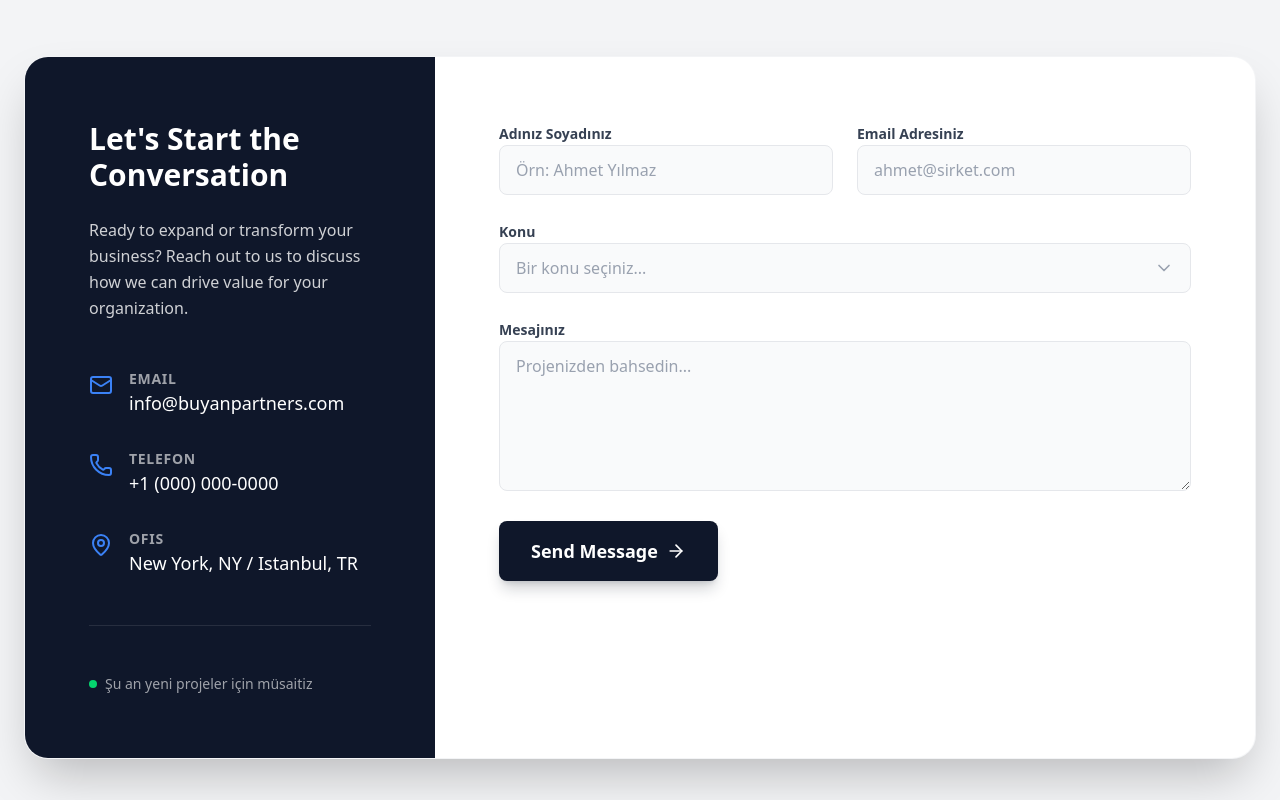
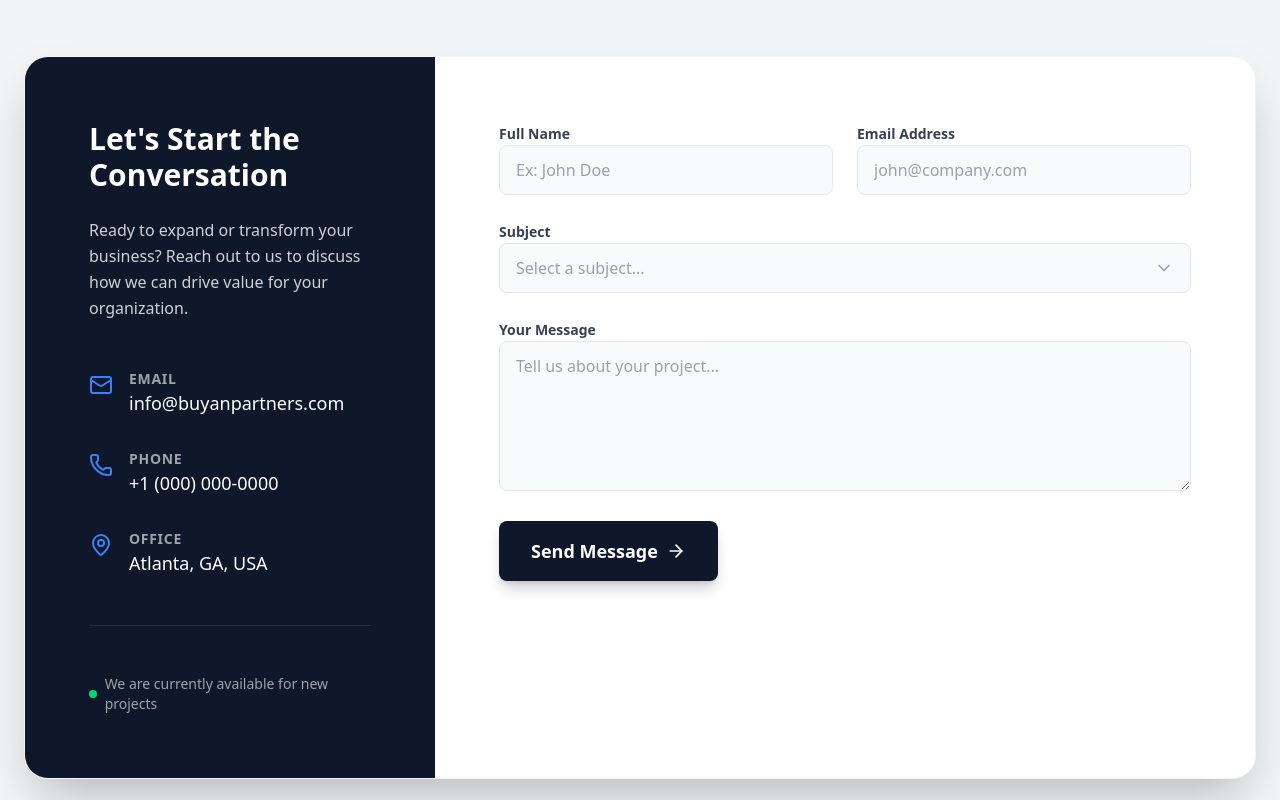
Before and after one commit to atakanclskn/buyan-partners, a React (Vite) app in the folder buyan-partners/: page / in a window 1280 px wide. Shown: the part 2200-3000 px from the top of the page. Built offline with nearby package versions, Linux system fonts and the light colour scheme.

Commit message:
feat: update Contact component with English translations and improved form validation messages

```diff
--- a/buyan-partners/src/components/Contact.jsx
+++ b/buyan-partners/src/components/Contact.jsx
@@ -18,11 +18,12 @@ const Contact = () => {
   const [errors, setErrors] = useState({});
   const [isDropdownOpen, setIsDropdownOpen] = useState(false);
 
+  // İngilizce Konu Başlıkları
   const subjectOptions = [
-    "Proje Danışmanlığı",
-    "Fiyat Teklifi",
-    "Genel Bilgi",
-    "İş Ortaklığı"
+    "Project Consulting",
+    "Request for Quotation",
+    "General Inquiry",
+    "Partnership Proposal"
   ];
 
   const handleChange = (e) => {
@@ -50,10 +51,11 @@ const Contact = () => {
 
   const validateForm = () => {
     const newErrors = {};
-    if (!formData.name.trim()) newErrors.name = "Lütfen adınızı giriniz.";
-    if (!formData.email.trim()) newErrors.email = "Email adresi zorunludur.";
-    if (!formData.subject) newErrors.subject = "Lütfen bir konu seçiniz.";
-    if (!formData.message.trim()) newErrors.message = "Mesaj içeriği boş olamaz.";
+    // İngilizce Hata Mesajları
+    if (!formData.name.trim()) newErrors.name = "Name is required.";
+    if (!formData.email.trim()) newErrors.email = "Email address is required.";
+    if (!formData.subject) newErrors.subject = "Please select a subject.";
+    if (!formData.message.trim()) newErrors.message = "Message cannot be empty.";
 
     setErrors(newErrors);
     return Object.keys(newErrors).length === 0;
@@ -69,7 +71,7 @@ const Contact = () => {
 
     const mailSubject = encodeURIComponent(`${subject} - ${name}`);
     const mailBody = encodeURIComponent(
-      `Gönderen: ${name}\nEmail: ${email}\n\nMesaj:\n${message}`
+      `Name: ${name}\nEmail: ${email}\n\nMessage:\n${message}`
     );
 
     window.location.href = `mailto:${targetEmail}?subject=${mailSubject}&body=${mailBody}`;
@@ -82,7 +84,7 @@ const Contact = () => {
         <Reveal>
           <div className="grid grid-cols-1 lg:grid-cols-3 rounded-3xl overflow-hidden shadow-2xl border border-transparent dark:border-slate-700/50">
 
-            {/* SOL TARAF */}
+            {/* SOL TARAF (Bilgi Paneli) */}
             <div className="bg-primary dark:bg-slate-800 text-white p-12 lg:p-16 lg:col-span-1 flex flex-col justify-between relative z-10 transition-colors duration-300">
               <div>
                 <h3 className="text-3xl font-bold mb-6">{contact.title}</h3>
@@ -102,7 +104,7 @@ const Contact = () => {
                   <div className="flex items-start space-x-4">
                     <Phone className="w-6 h-6 text-secondary mt-1" />
                     <div>
-                      <p className="text-sm text-white/60 uppercase tracking-wider font-semibold">Telefon</p>
+                      <p className="text-sm text-white/60 uppercase tracking-wider font-semibold">Phone</p>
                       <p className="text-lg">{contact.info.phone}</p>
                     </div>
                   </div>
@@ -110,7 +112,7 @@ const Contact = () => {
                   <div className="flex items-start space-x-4">
                     <MapPin className="w-6 h-6 text-secondary mt-1" />
                     <div>
-                      <p className="text-sm text-white/60 uppercase tracking-wider font-semibold">Ofis</p>
+                      <p className="text-sm text-white/60 uppercase tracking-wider font-semibold">Office</p>
                       <p className="text-lg max-w-xs">{contact.info.address}</p>
                     </div>
                   </div>
@@ -120,7 +122,7 @@ const Contact = () => {
               <div className="mt-12 pt-12 border-t border-white/10">
                 <div className="flex items-center space-x-2 text-white/60">
                   <div className="w-2 h-2 rounded-full bg-green-400 animate-pulse"></div>
-                  <span className="text-sm">Şu an yeni projeler için müsaitiz</span>
+                  <span className="text-sm">We are currently available for new projects</span>
                 </div>
               </div>
             </div>
@@ -133,18 +135,18 @@ const Contact = () => {
                 <div className="grid grid-cols-1 md:grid-cols-2 gap-6">
                   {/* İSİM */}
                   <div className="space-y-2">
-                    <label className="text-sm font-semibold text-gray-700 dark:text-gray-300 transition-colors">Adınız Soyadınız</label>
+                    <label className="text-sm font-semibold text-gray-700 dark:text-gray-300 transition-colors">
+                      {contact.formLabels.name}
+                    </label>
                     <input
                       type="text"
                       name="name"
                       value={formData.name}
                       onChange={handleChange}
-                      // transition-all YERİNE transition-colors KULLANDIK (Kasmayı engeller)
-                      // placeholder renklerini ekledik
                       className={`w-full px-4 py-3 rounded-lg bg-gray-50 dark:bg-slate-700 border text-gray-900 dark:text-white focus:border-secondary outline-none transition-colors duration-300 placeholder:text-gray-400 dark:placeholder:text-gray-500
                         ${errors.name ? 'border-red-500 bg-red-50 dark:bg-red-900/10' : 'border-gray-200 dark:border-slate-600'}
                       `}
-                      placeholder="Örn: Ahmet Yılmaz"
+                      placeholder="Ex: John Doe"
                     />
                     <AnimatePresence>
                       {errors.name && (
@@ -157,7 +159,9 @@ const Contact = () => {
 
                   {/* EMAIL */}
                   <div className="space-y-2">
-                    <label className="text-sm font-semibold text-gray-700 dark:text-gray-300 transition-colors">Email Adresiniz</label>
+                    <label className="text-sm font-semibold text-gray-700 dark:text-gray-300 transition-colors">
+                      {contact.formLabels.email}
+                    </label>
                     <input
                       type="email"
                       name="email"
@@ -166,7 +170,7 @@ const Contact = () => {
                       className={`w-full px-4 py-3 rounded-lg bg-gray-50 dark:bg-slate-700 border text-gray-900 dark:text-white focus:border-secondary outline-none transition-colors duration-300 placeholder:text-gray-400 dark:placeholder:text-gray-500
                         ${errors.email ? 'border-red-500 bg-red-50 dark:bg-red-900/10' : 'border-gray-200 dark:border-slate-600'}
                       `}
-                      placeholder="ahmet@sirket.com"
+                      placeholder="john@company.com"
                     />
                     <AnimatePresence>
                       {errors.email && (
@@ -180,7 +184,7 @@ const Contact = () => {
 
                 {/* KONU */}
                 <div className="space-y-2 relative">
-                  <label className="text-sm font-semibold text-gray-700 dark:text-gray-300 transition-colors">Konu</label>
+                  <label className="text-sm font-semibold text-gray-700 dark:text-gray-300 transition-colors">Subject</label>
                   <div
                     onClick={() => setIsDropdownOpen(!isDropdownOpen)}
                     className={`w-full px-4 py-3 rounded-lg border cursor-pointer flex justify-between items-center transition-colors duration-300 hover:border-secondary
@@ -190,7 +194,7 @@ const Contact = () => {
                     `}
                   >
                     <span className={formData.subject ? 'text-gray-900 dark:text-white' : 'text-gray-400 dark:text-gray-500'}>
-                      {formData.subject || "Bir konu seçiniz..."}
+                      {formData.subject || "Select a subject..."}
                     </span>
                     <ChevronDown size={20} className={`transition-transform duration-300 ${isDropdownOpen ? 'rotate-180' : ''} ${formData.subject ? 'text-gray-500' : 'text-gray-400'}`} />
                   </div>
@@ -228,19 +232,19 @@ const Contact = () => {
                 </div>
 
                 {/* MESAJ */}
-                {/* MESAJ ALANI */}
                 <div className="space-y-2">
-                  <label className="text-sm font-semibold text-gray-700 dark:text-gray-300 transition-colors">Mesajınız</label>
+                  <label className="text-sm font-semibold text-gray-700 dark:text-gray-300 transition-colors">
+                    {contact.formLabels.message}
+                  </label>
                   <textarea
                     rows="4"
                     name="message"
                     value={formData.message}
                     onChange={handleChange}
-                    // DEĞİŞİKLİK: 'min-h-[150px]' ekledik. Artık 150px'den daha küçük olamaz.
                     className={`w-full px-4 py-3 rounded-lg bg-gray-50 dark:bg-slate-700 border text-gray-900 dark:text-white focus:border-secondary outline-none transition-colors duration-300 resize-y placeholder:text-gray-400 dark:placeholder:text-gray-500 min-h-[150px]
                       ${errors.message ? 'border-red-500 bg-red-50 dark:bg-red-900/10' : 'border-gray-200 dark:border-slate-600'}
                     `}
-                    placeholder="Projenizden bahsedin..."
+                    placeholder="Tell us about your project..."
                   ></textarea>
                   <AnimatePresence>
                     {errors.message && (
--- a/buyan-partners/src/data/siteConfig.js
+++ b/buyan-partners/src/data/siteConfig.js
@@ -3,7 +3,7 @@ export const siteConfig = {
   general: {
     siteName: "Buyan Partners",
     logoText: "BUYAN PARTNERS",
-    footerText: "© 2025 BUYAN PARTNERS LLC",
+    footerText: "© 2025 Buyan Partners. All rights reserved.",
   },
 
   // THEME SETTINGS
@@ -54,7 +54,7 @@ export const siteConfig = {
     ]
   },
 
-  // SERVICES DATA (Already English - Kept as is)
+  // SERVICES DATA
   services: {
     title: "Our Expertise",
     subtitle: "Tailored solutions for sustainable growth and enterprise transformation.",
@@ -134,11 +134,11 @@ export const siteConfig = {
     ]
   },
 
-  // ABOUT US (REFRESHED)
+  // ABOUT US
   about: {
     badge: "WHO WE ARE",
     title: "Global Vision, Local Expertise",
-    description: "At Buyan Partners, we don't just advise; we build. We guide companies through complex market expansions while designing the organizational, operational, and digital foundations required for long-term success. From establishing your entity to transforming your workforce with AI, we are your strategic partner in sustainable growth.",
+    description: "At BUYAN PARTNERS LLC, we guide companies through market expansion while designing the organizational, operational, and digital foundations required for long-term success. Our offerings are structured around three core advisory pillars that enable sustainable growth and enterprise transformation.",
     stats: [
       { value: "Global", label: "Market Reach" },
       { value: "End-to-End", label: "Transformation" },
@@ -147,7 +147,7 @@ export const siteConfig = {
     image: "https://images.unsplash.com/photo-1556761175-5973dc0f32e7?auto=format&fit=crop&q=80"
   },
 
-  // CONTACT DATA
+  // CONTACT DATA (UPDATED PLACEHOLDERS)
   contact: {
     title: "Let's Start the Conversation",
     subtitle: "Ready to expand or transform your business? Reach out to us to discuss how we can drive value for your organization.",
@@ -159,8 +159,8 @@ export const siteConfig = {
     },
     info: {
       email: "info@buyanpartners.com",
-      phone: "+1 (000) 000-0000", // ABD formatına uygun örnek
-      address: "New York, NY / Istanbul, TR", // Global duruş için
+      phone: "+1 (000) 000-0000", // Placeholder Numara
+      address: "Atlanta, GA, USA", // Placeholder Adres
       mapUrl: "https://maps.google.com"
     }
   },
```
